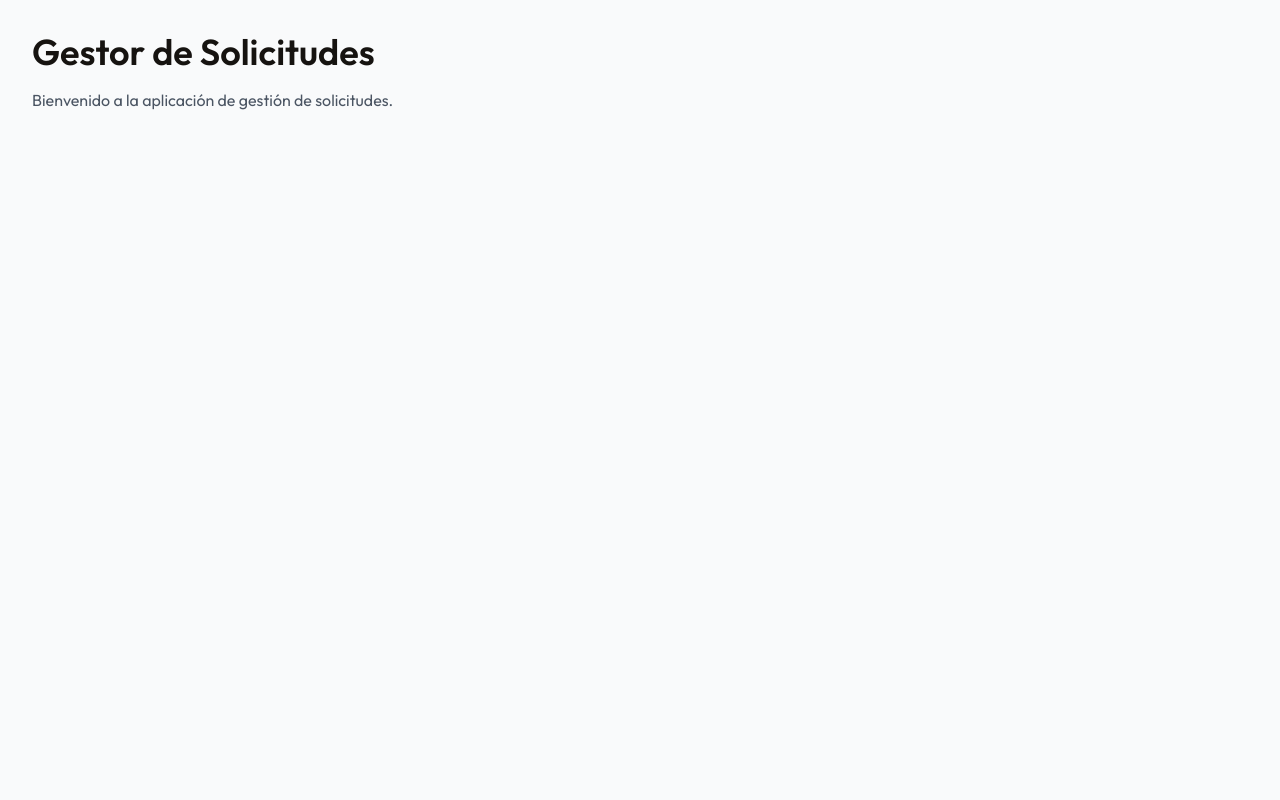
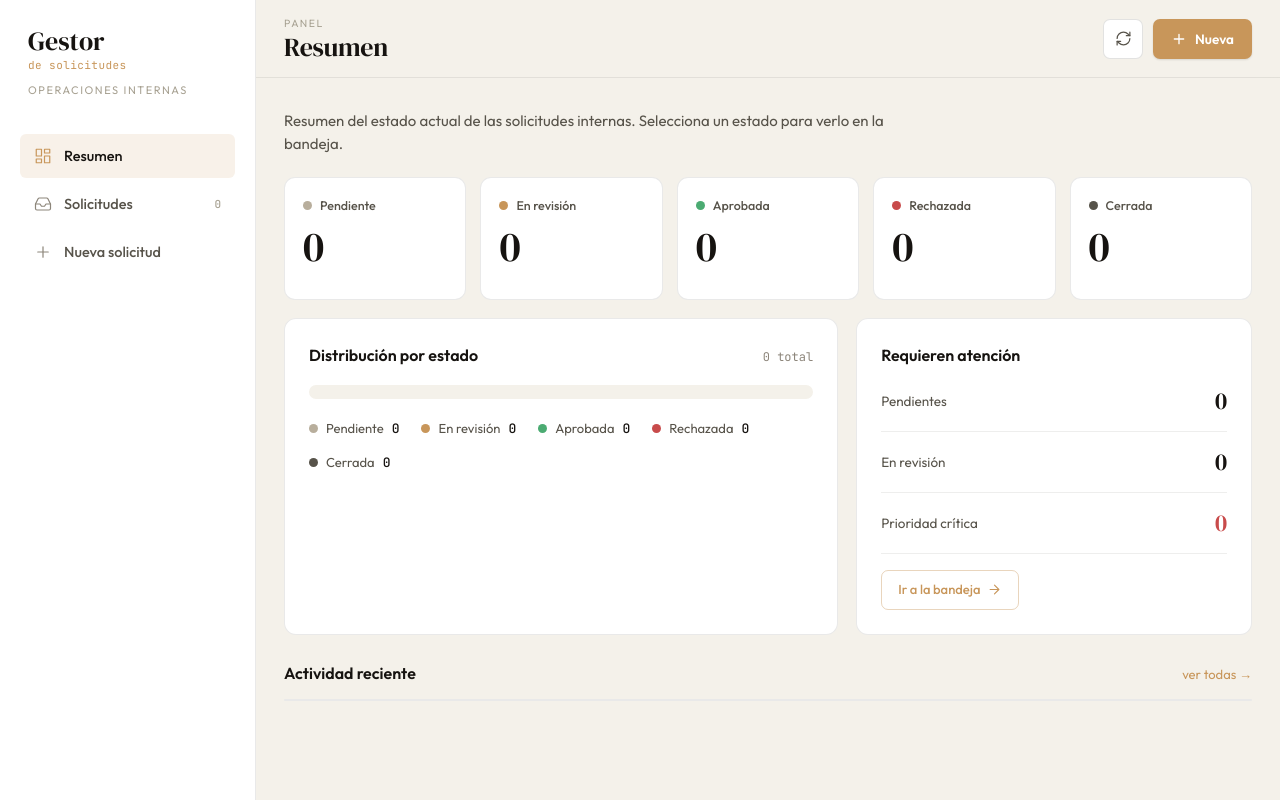
Before and after one commit to hectorsum/scotiabank-challenge, a Next.js app in the folder frontend/: page / in a window 1280 px wide. Built offline with nearby package versions, Linux system fonts and the light colour scheme.

Commit message:
feat(frontend): integrated AppLayout and Dashboard into root page

```diff
--- a/frontend/src/app/page.tsx
+++ b/frontend/src/app/page.tsx
@@ -1,8 +1,34 @@
+'use client';
+
+import { AppLayout } from '@/components/layout/AppLayout';
+import { Dashboard } from '@/components/pages/Dashboard';
+import type { Status } from '@/types';
+
 export default function Home() {
+  const counts: Record<Status, number> = {
+    'pendiente':   0,
+    'en revisión': 0,
+    'aprobada':    0,
+    'rechazada':   0,
+    'cerrada':     0,
+  };
+
   return (
-    <main className="flex-1 p-8">
-      <h1 className="text-4xl font-bold mb-4">Gestor de Solicitudes</h1>
-      <p className="text-gray-600">Bienvenido a la aplicación de gestión de solicitudes.</p>
-    </main>
+    <AppLayout
+      currentPage="dashboard"
+      totalRequests={0}
+      onNavigate={(page) => console.log('navigate to', page)}
+      onReload={() => console.log('reload')}
+    >
+      <Dashboard
+        counts={counts}
+        total={0}
+        criticalCount={0}
+        recentItems={[]}
+        onStatusCardClick={(status) => console.log('filter by', status)}
+        onGoBandeja={() => console.log('go bandeja')}
+        onItemClick={(id) => console.log('open', id)}
+      />
+    </AppLayout>
   );
 }
```
